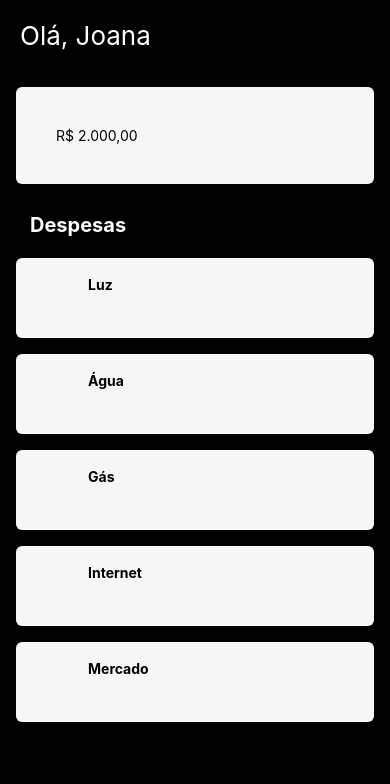
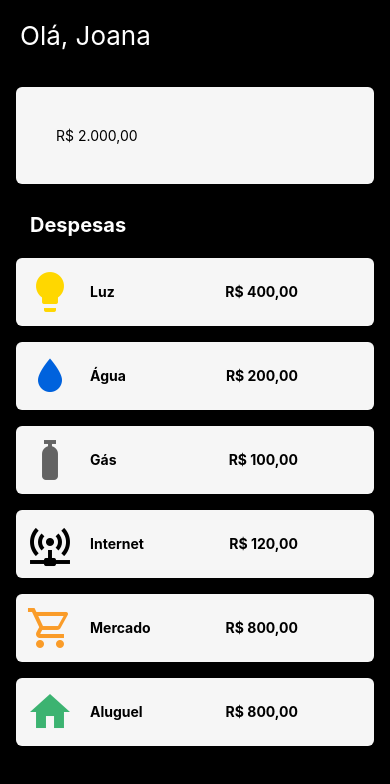
Before and after one commit to LariChiaradia/MoneyGuardian, a React Native app: screen /HomePage in a window 390 px wide. Shown: the top 784 px of the page. Built offline with nearby package versions, Linux system fonts and the light colour scheme.

Commit message:
alteração da tela home, arrumado os cards de gastos e adionados os icones.

```diff
--- a/package.json
+++ b/package.json
@@ -23,7 +23,8 @@
     "react-native-gesture-handler": "~2.12.0",
     "react-native-reanimated": "~3.3.0",
     "react-native-safe-area-context": "4.6.3",
-    "react-native-screens": "~3.22.0"
+    "react-native-screens": "~3.22.0",
+    "react-native-vector-icons": "^10.0.0"
   },
   "devDependencies": {
     "@babel/core": "^7.20.0"
--- a/src/mocks/despesas.js
+++ b/src/mocks/despesas.js
@@ -1,24 +1,47 @@
+
 const despesas = {
     titulo: "Despesas",
     lista: [
         {
             nome: "Luz",
+            icon: "lightbulb",
+            colorIcon: "#FFD700",
+            valor: "R$ 400,00",
             // imagem: green,
         },
         {
             nome: "Água",
+            icon: "water",
+            colorIcon: "#0062DD",
+            valor: "R$ 200,00",
             // imagem: salad,
         },
         {
             nome: "Gás",
+            icon: "gas-cylinder",
+            colorIcon: "#636363",
+            valor: "R$ 100,00",
             // imagem: jennyJack,
         },
         {
             nome: "Internet",
+            icon: "access-point-network",
+            colorIcon: "#000000",
+            valor: "R$ 120,00",
             // imagem: grow,
         },
         {
             nome: "Mercado",
+            icon: "cart-outline",
+            colorIcon: "#FA9C29",
+            valor: "R$ 800,00",
+            // imagem: potager,
+        },
+        {
+            nome: "Aluguel",
+            icon: "home",
+            colorIcon: "#3cb371",
+            valor: "R$ 800,00",
             // imagem: potager,
         }
     ]
--- /dev/null
+++ b/src/mocks/poupanca.js
@@ -0,0 +1,11 @@
+const poupanca = {
+    lista: [
+        {
+            icon: "attach-money",
+            colorIcon: "#001232",
+            valor: "R$ 2.000,00",
+        }
+    ]
+}
+
+export default poupanca;
--- a/src/service/carregaDados.js
+++ b/src/service/carregaDados.js
@@ -1,6 +1,11 @@
 import despesas from "../mocks/despesas";
+import poupanca from "../mocks/poupanca";
 
 
 export const carregaDespesas = () => {
     return despesas;
 }
+
+export const carregaPoupanca = () => {
+    return poupanca;
+}
--- a/src/telas/Home/components/DespesasGastos.js
+++ b/src/telas/Home/components/DespesasGastos.js
@@ -1,15 +1,17 @@
 import React from 'react';
-import { Image, StyleSheet, Text, TouchableOpacity, View } from 'react-native';
+import { StyleSheet, Text, TouchableOpacity, View } from 'react-native';
+import Icon from 'react-native-vector-icons/MaterialCommunityIcons';
 
-export default function DespesasGastos({ nome, imagem, valor }) {
+export default function DespesasGastos({ nome, icon, colorIcon, valor }) {
 
     return <TouchableOpacity
         style={estilos.card}
     >
-        <Image source={imagem} accessibilityLabel={nome} style={estilos.imagem} />
+        <Icon name={icon} size={48} color={colorIcon} style={estilos.icon} />
         <View style={estilos.informacoes}>
-            <View>
+            <View style={estilos.conteudo}>
                 <Text style={estilos.nome}>{nome}</Text>
+                <Text style={estilos.valor}>{valor}</Text>
             </View>
         </View>
 
@@ -34,12 +36,11 @@ const estilos = StyleSheet.create({
         shadowOpacity: 0.23,
         shadowRadius: 2.62,
     },
-    imagem: {
+    icon: {
         width: 48,
         height: 48,
-        borderRadius: 6,
-        marginVertical: 16,
-        marginLeft: 16,
+        marginVertical: 10,
+        marginLeft: 10,
     },
     informacoes: {
         flex: 1,
@@ -48,10 +49,24 @@ const estilos = StyleSheet.create({
         marginLeft: 8,
         marginVertical: 16,
         marginRight: 16,
+        alignItems: "center",
+    },
+    conteudo: {
+        flex: 1,
+        flexDirection: "row",
+        justifyContent: "space-between",
+        marginLeft: 8,
+        marginRight: 60,
+        alignItems: "center",
     },
     nome: {
         fontSize: 14,
         lineHeight: 22,
         fontWeight: "bold",
     },
+    valor: {
+        fontSize: 14,
+        lineHeight: 22,
+        fontWeight: "bold",
+    },
 })
--- a/src/telas/Login/index.js
+++ b/src/telas/Login/index.js
@@ -66,9 +66,9 @@ export default function Login() {
                 <Text style={styles.textButton}>Logar</Text>
             </TouchableOpacity>
             <View style={styles.subContainer}>
-                <Pressable style={styles.subButton}>
+                {/* <Pressable style={styles.subButton}>
                     <Text style={styles.subTextButton}>Esqueci a senha</Text>
-                </Pressable>
+                </Pressable> */}
                 <Pressable style={styles.subButton}>
                     <Text style={styles.subTextButton}>Criar novo usuário</Text>
                 </Pressable>
@@ -133,6 +133,7 @@ const styles = StyleSheet.create({
         width: '80%',
     },
     subButton: {
+        marginLeft: 90,
         padding: 10,
     },
     subTextButton: {
```
Also changed, not shown: src/hook/usePoupanca.js (added, +12 -0 lines), 1 other file (tests, documents, lock files or other folders).
